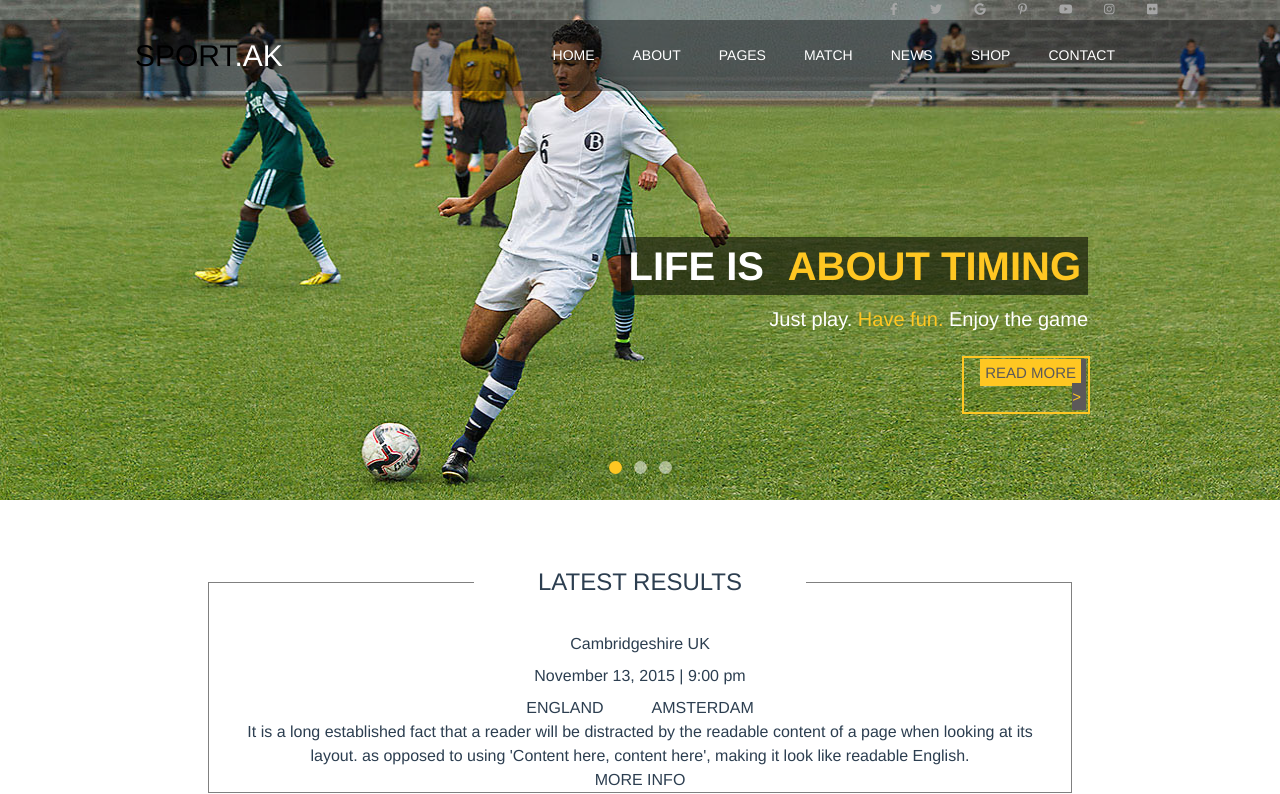
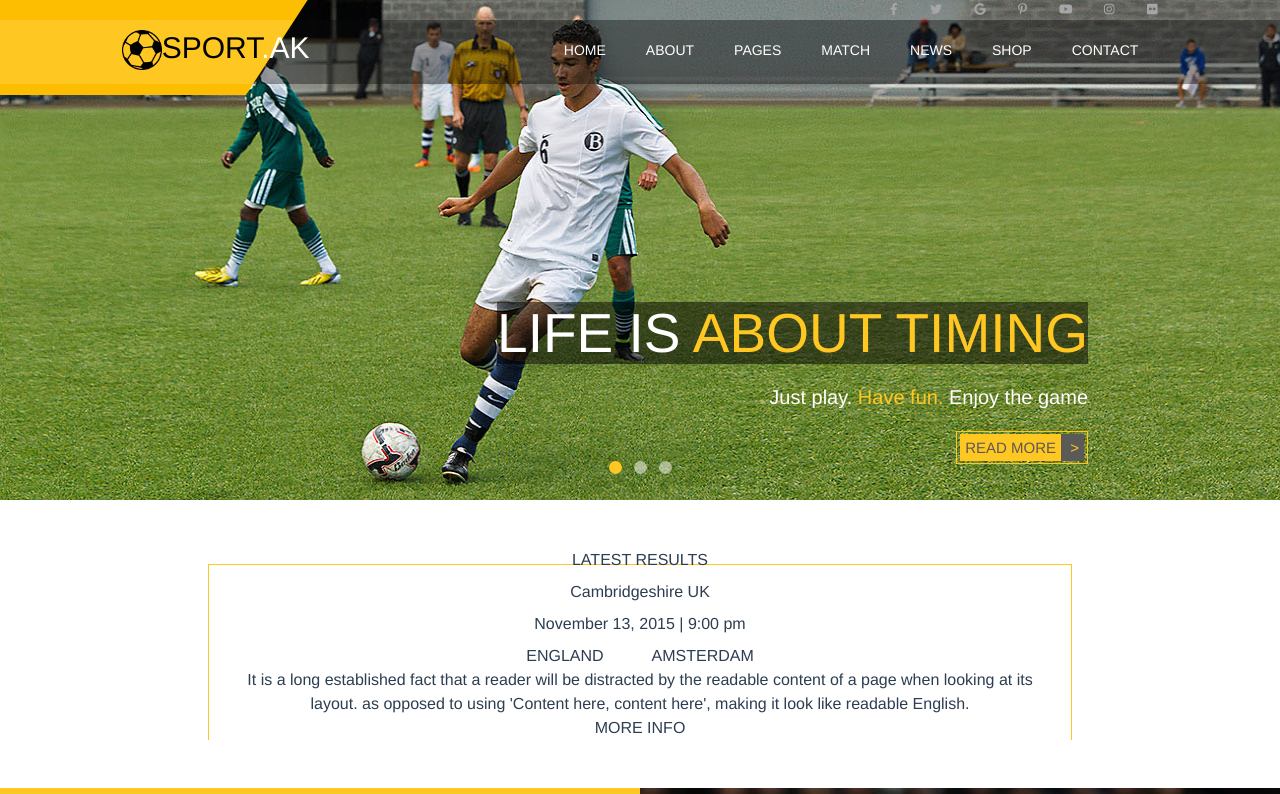
Before and after one commit to sarasnmsp21/sport, a Vue app: page /#/sport in a window 1280 px wide. Shown: the top 794 px of the page. Built offline with nearby package versions, Linux system fonts and the light colour scheme; the HTML template or start-up script is replaced by a standard one.

Commit message:
banner changes

```diff
--- a/src/components/Header.vue
+++ b/src/components/Header.vue
@@ -25,6 +25,7 @@
       <b-navbar toggleable="lg" class="menu-position col-md-12 menu-bg">
         <div class="col-md-10 d-flex mx-auto">
           <b-navbar-brand href="#" class="brandname-font">
+            <img src="../assets/images/football2.png" alt="" width="40" height="40">
             <span class="brandname-color1">SPORT</span>
             <span class="brandname-color">.AK</span>
           </b-navbar-brand>
@@ -33,7 +34,7 @@
 
           <b-collapse id="nav-collapse" is-nav>
             <b-navbar-nav class="ml-auto menu-font ">
-              <b-nav-item href="#">HOME</b-nav-item>
+              <b-nav-item href="#" >HOME</b-nav-item>
               <b-nav-item href="#">ABOUT</b-nav-item>
               <b-nav-item href="#">PAGES</b-nav-item>
               <b-nav-item href="#">MATCH</b-nav-item>
@@ -66,9 +67,11 @@
 }
 .menu-bg {
   background-color: $menu-bg;
+  padding:0px;
 }
 .menu-font {
   font-size: 14px;
+
 }
 .brandname-font {
   font-size: 30px;
@@ -81,10 +84,39 @@
 }
 .navbar-light .navbar-nav .nav-link {
   color: $color-white;
-  padding-right: 30px;
+  padding:20px;
+  border-bottom: 3px solid transparent;
 }
 .navbar-light .navbar-nav .nav-link:hover {
   color: $color-lightyellow;
   border-bottom: 3px solid $color-lightyellow;
 }
+
+.navbar-brand::after{
+      content: '';
+    transform: skewX(-33deg);
+    -webkit-transform: skewX(-33deg);
+    background: #ffc722;
+    position: absolute;
+    right: 900px;
+    top: 0;
+    bottom: 0;
+    left: -1000%;
+    z-index: -1;
+}
+.navbar-brand::before
+{
+      content: '';
+    transform: skewX(-33deg);
+    -webkit-transform: skewX(-33deg);
+    background: #fdbd00;
+    position: absolute;
+    right: 893px;
+    top: -30px;
+    bottom: -11px;
+    left: -1000%;
+    z-index: -2;
+    transition: 400ms all;
+    -webkit-transition: 400ms all;
+}
 </style>
--- a/src/components/latesresult.vue
+++ b/src/components/latesresult.vue
@@ -1,10 +1,12 @@
 <template>
   <div class="col-md-10 mx-auto">
     <form>
-      <fieldset class="text-center col-md-10 mx-auto mt-5 mb-5">
-        <legend><div class="m-3">LATEST RESULTS</div></legend>
+      <div class="text-center col-md-10 mx-auto mt-5 mb-5 fieldset">
+        <div class="">
+        <span class="m-3 text-result">LATEST RESULTS</span>
         <div class="m-2">Cambridgeshire UK</div>
         <div class="m-2">November 13, 2015 | 9:00 pm</div>
+        </div>
         <div>
           <span class="m-4">ENGLAND</span>
           <span class="m-4  ">AMSTERDAM</span>
@@ -16,7 +18,7 @@
           English.
         </div>
         <div>MORE INFO</div>
-      </fieldset>
+      </div>
     </form>
   </div>
 
@@ -31,3 +33,29 @@
     </form>
   </div> -->
 </template>
+<style lang="scss">
+.fieldset::before{
+         content: '';
+    border: solid #ffc722;
+    border-width: 1px 1px 0 1px;
+    position: absolute;
+    z-index: -1;
+    left: 0;
+    right: 0;
+    top: 16px;
+    bottom: 0;
+}
+.fieldset.text-result{
+      padding: 0 65px;
+    background: #fff;
+    font-size: 38px;
+    text-transform: uppercase;
+    display: inline-block;
+    position: relative;
+}
+.fieldset{
+      text-align: center;
+    position: relative;
+    z-index: 1;
+}
+</style>
--- a/src/components/sliderhead.vue
+++ b/src/components/sliderhead.vue
@@ -14,18 +14,18 @@
           height="500"
         />
         <div class="carousel-caption text-right">
-          <div class="banner-fontsize">
-            <span class="color-white banner-text-bg">LIFE IS</span>
-            <span class="color-orange banner-text-bg"> ABOUT TIMING</span>
-          </div>
+          <span class="banner-fontsize banner-text-bg">
+            <span class="color-white ">LIFE IS</span>
+            <span class="color-orange "> ABOUT TIMING</span>
+          </span>
           <div class="banner-font2 mb-4 mt-2">
             <span>Just play.</span><span class="color-orange"> Have fun.</span
             ><span> Enjoy the game</span>
           </div>
-          <div class="mb-5 text-outline">
+          <span class="mb-5 text-outline">
             <span class="fontstyle-bg">READ MORE</span>
             <span class="arrow-bg"> > </span>
-          </div>
+          </span>
         </div>
       </div>
       <div class="carousel-item">
@@ -77,13 +77,11 @@ export default {
 .color-orange {
   color: $color-lightyellow;
 }
-.banner-fontsize {
-  font-size: 40px;
-  font-weight: 600;
-}
 .banner-text-bg {
-  background-color: #0000008f;
-  padding: 7px;
+    font-size: 55px;
+    background: rgba(0, 0, 0, 0.5);
+    // font-family: 'Oswald';
+    font-weight:400;
 }
 .banner-font2 {
   font-size: 20px;
@@ -101,9 +99,9 @@ export default {
   color: $color-lightyellow;
 }
 .text-outline {
-  outline: 2px solid #ffc722;
-  margin-left: 772px;
-  padding: 3px 2px;
+
+    padding: 7px 3px;
+    border: 1px solid #ffc722;
 }
 .carousel-indicators li {
   margin-right: 6px;
```
Also changed, not shown: src/assets/images/football.png (added), src/assets/images/football2.png (added).
